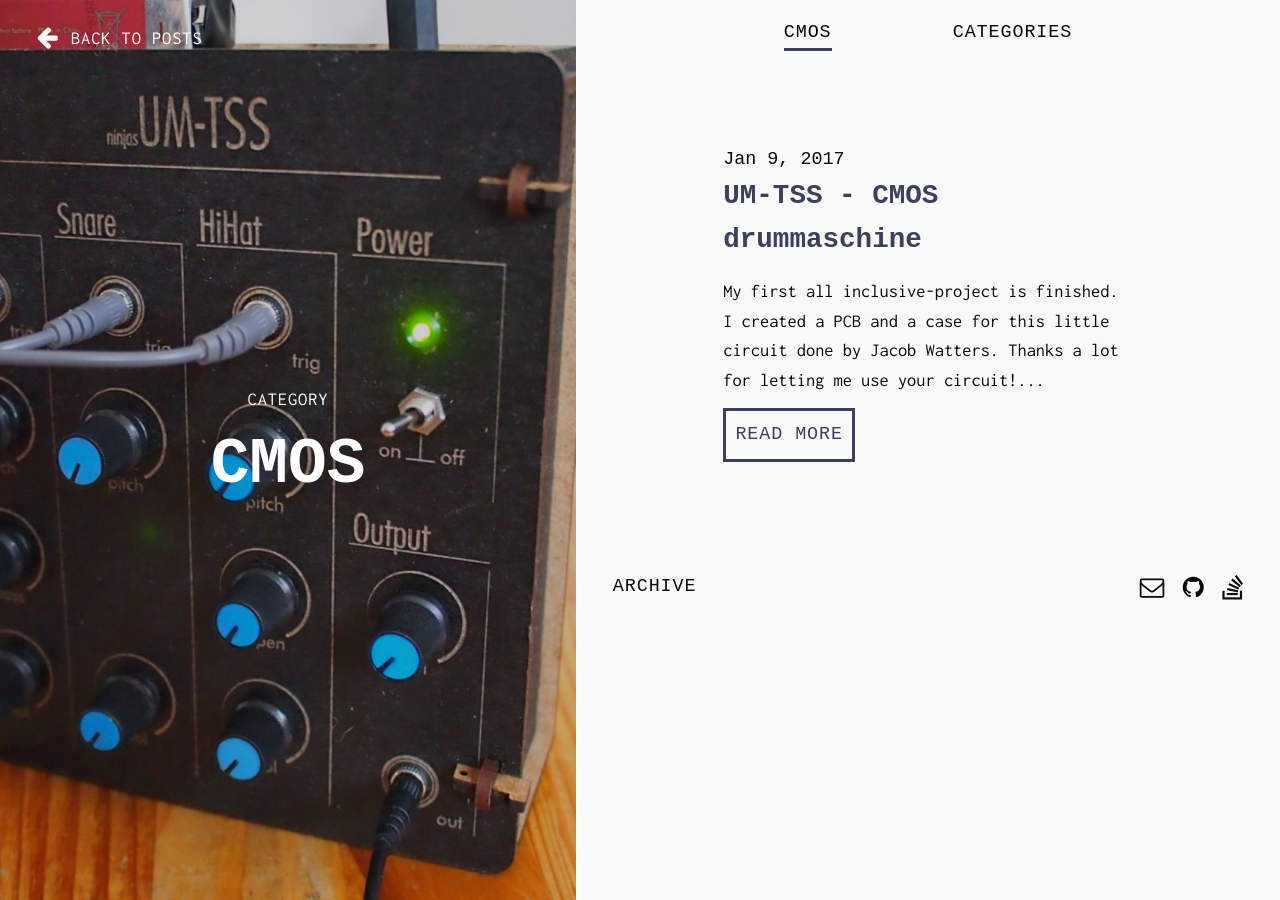
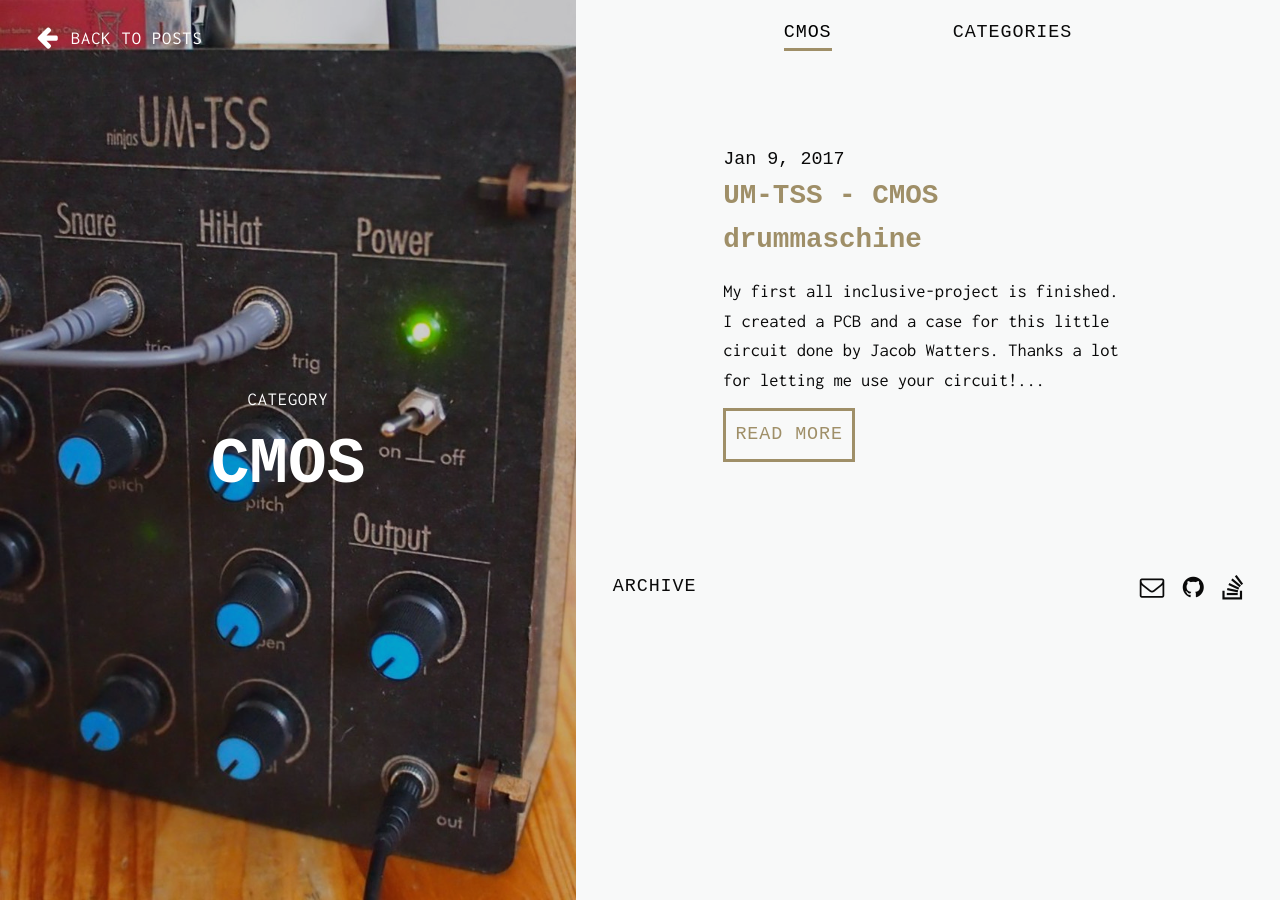
Before and after one commit to danb11/danb11.github.io, a Jekyll site: the page built from _categories/cmos.html, in a window 1280 px wide. Built offline with Jekyll 4.4.1, drawn with Linux system fonts in a browser that asks for light colours; nearby versions of some CDN libraries.

Commit message:
color set

```diff
--- a/_sass/_base.scss
+++ b/_sass/_base.scss
@@ -11,8 +11,11 @@ $color3: rgba(61, 64, 91, 1);
 $color4: rgba(242, 204, 143, 1);
 $color5: rgba(143, 170, 198, 1);
 
-$color-alpha: $color3;
-$color-alpha--light: $color5;
+// $color-alpha: $color3;
+// $color-alpha--light: $color5
+
+$color-alpha: #9f8f68;
+$color-alpha--light: #f5f3ef;
 
 $color-black: #0a0a0a;
 $color-grey: #f8f9f9;
```
